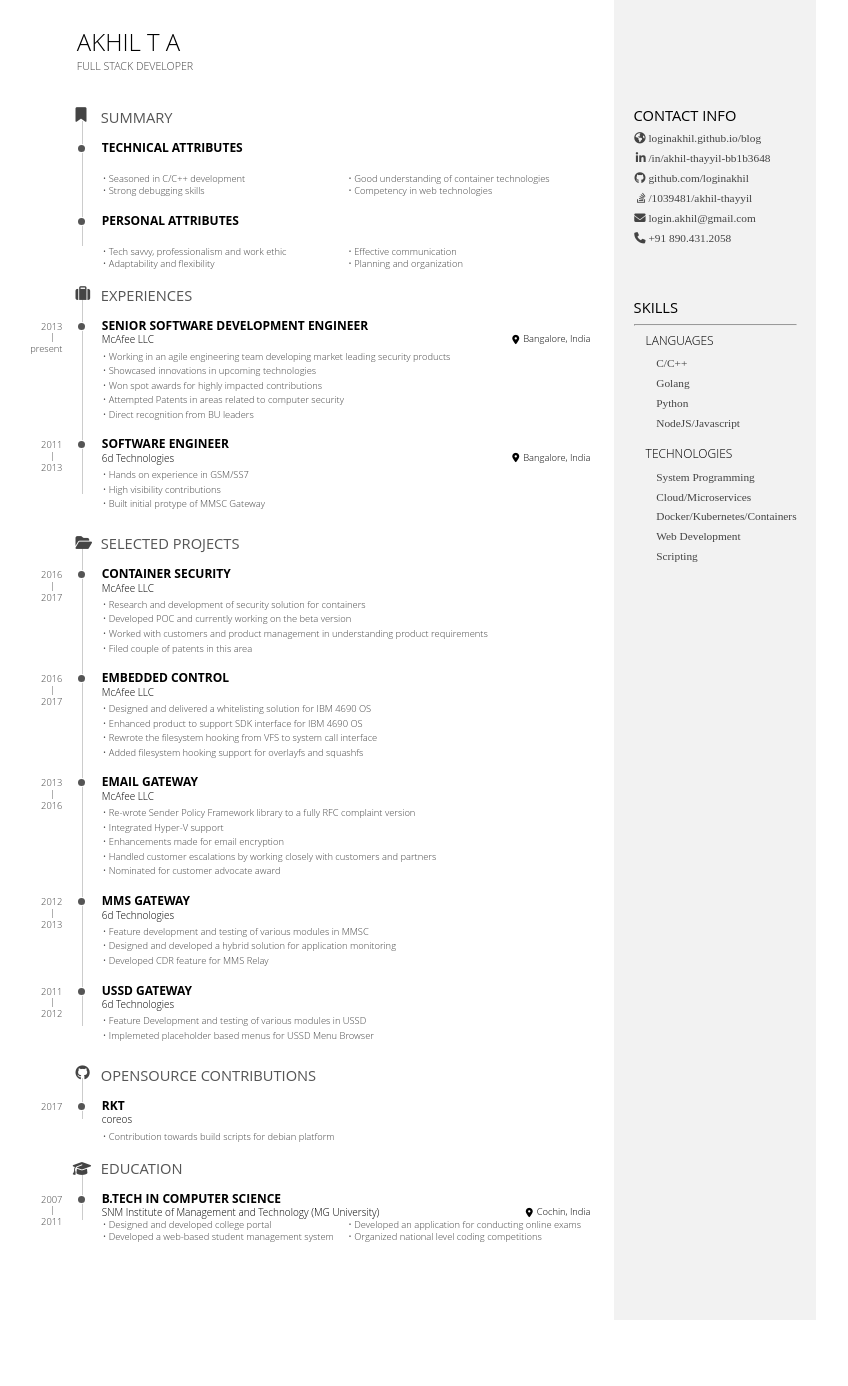
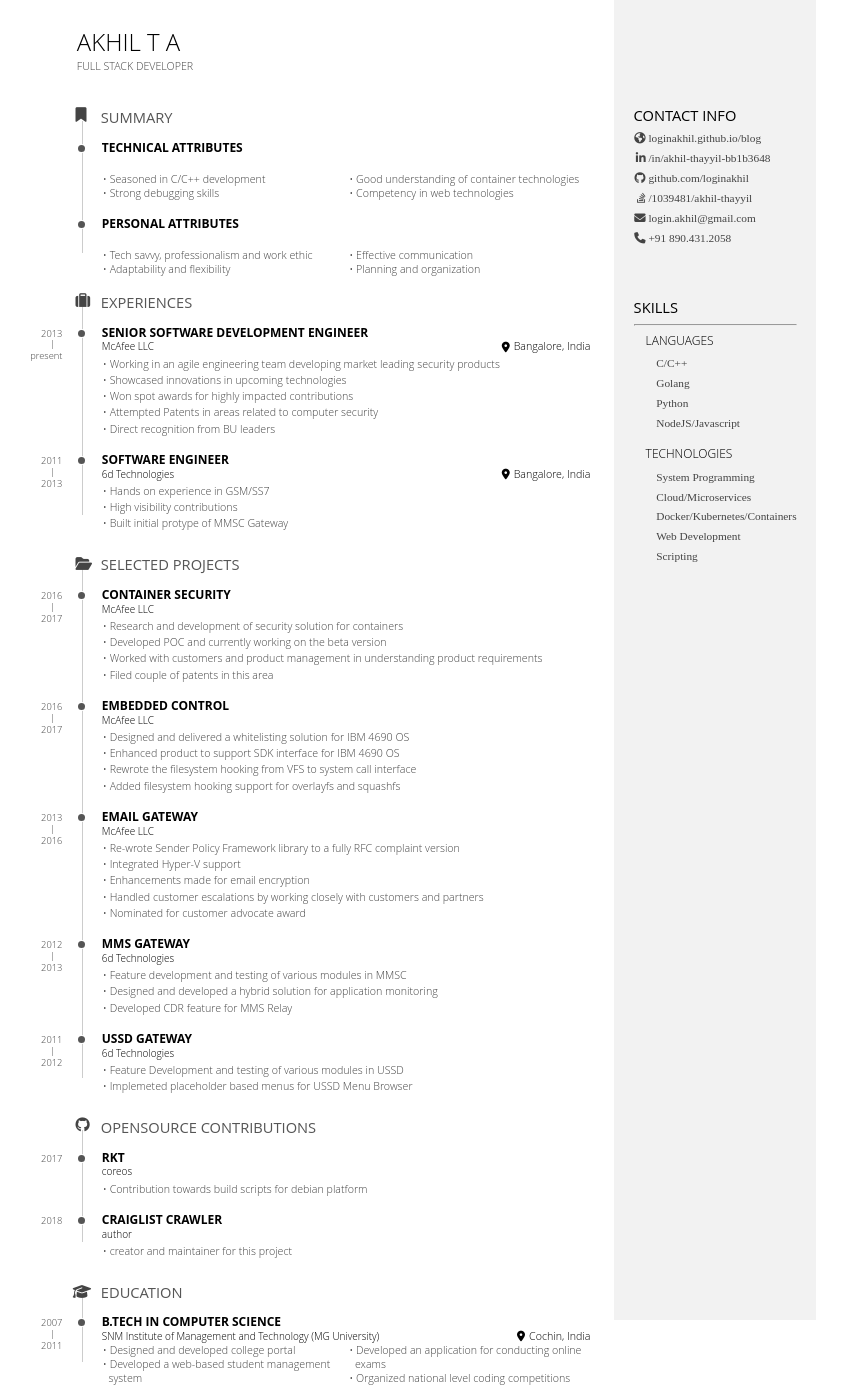
Before and after one commit to loginakhil/loginakhil.github.io, a Jekyll site: the page about/resume/resume.html, which Jekyll copies as it is, in a window 1280 px wide. Shown: the whole page, without its empty margins (0-848 px from the left). Built offline with Jekyll 4.4.1, drawn with Linux system fonts in a browser that asks for light colours; nearby versions of some CDN libraries; before the commit the page ends 1320 px from its top, so only the background shows below that.

Commit message:
updating opensource contribution

```diff
--- a/about/resume/resume.html
+++ b/about/resume/resume.html
@@ -2,8 +2,8 @@
 <html>
 <head>
   <meta charset="utf-8" />
-  <link rel="stylesheet" type="text/css" href="//cdn.jsdelivr.net/npm/normalize.css@8.0.0/normalize.css" />
-  <link rel="stylesheet" type="text/css" href="//maxcdn.bootstrapcdn.com/font-awesome/latest/css/font-awesome.min.css" />
+  <link rel="stylesheet" type="text/css" href="https://cdn.jsdelivr.net/npm/normalize.css@8.0.0/normalize.css" />
+  <link rel="stylesheet" type="text/css" href="https://maxcdn.bootstrapcdn.com/font-awesome/latest/css/font-awesome.min.css" />
   <link rel="stylesheet" type="text/css" href="style.css" />
 </head>
 <body lang="en">
@@ -230,9 +230,26 @@
             <h3>rkt</h3>
             <span class="place">coreos</span>
           </header>
-          <div class="concise">
+          <div>
             <ul>
               <li>Contribution towards build scripts for debian platform</li>
+            </ul>
+          </div>
+        </section>
+        <section class="blocks">
+          <div class="date">
+            <span>2018</span>
+          </div>
+          <div class="decorator">
+          </div>
+          <div class="details">
+            <header>
+              <h3>craiglist crawler</h3>
+              <span class="place">author</span>
+            </header>
+            <div>
+              <ul>
+                <li>creator and maintainer for this project</li>
               </ul>
             </div>
           </section>
--- a/about/resume/style.css
+++ b/about/resume/style.css
@@ -58,7 +58,7 @@ li{
   float: left;
   width: var(--main-width);
   padding: 0.25in 0.25in 0 0.25in;
-  font-size: 7pt;
+  font-size: 8pt;
 }
 
 #sidebar{
```
Lines whose indentation alone changed are shown as unchanged.
